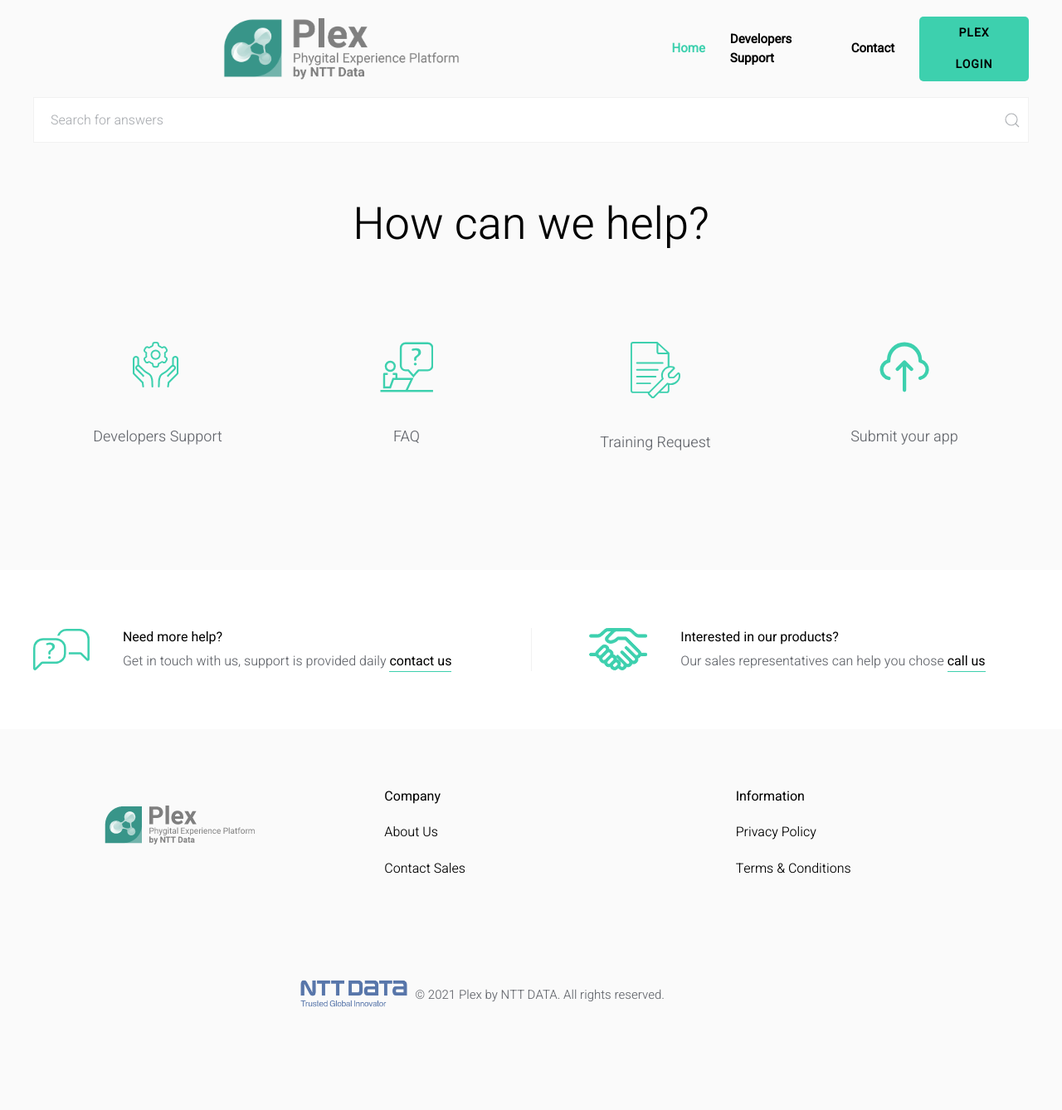
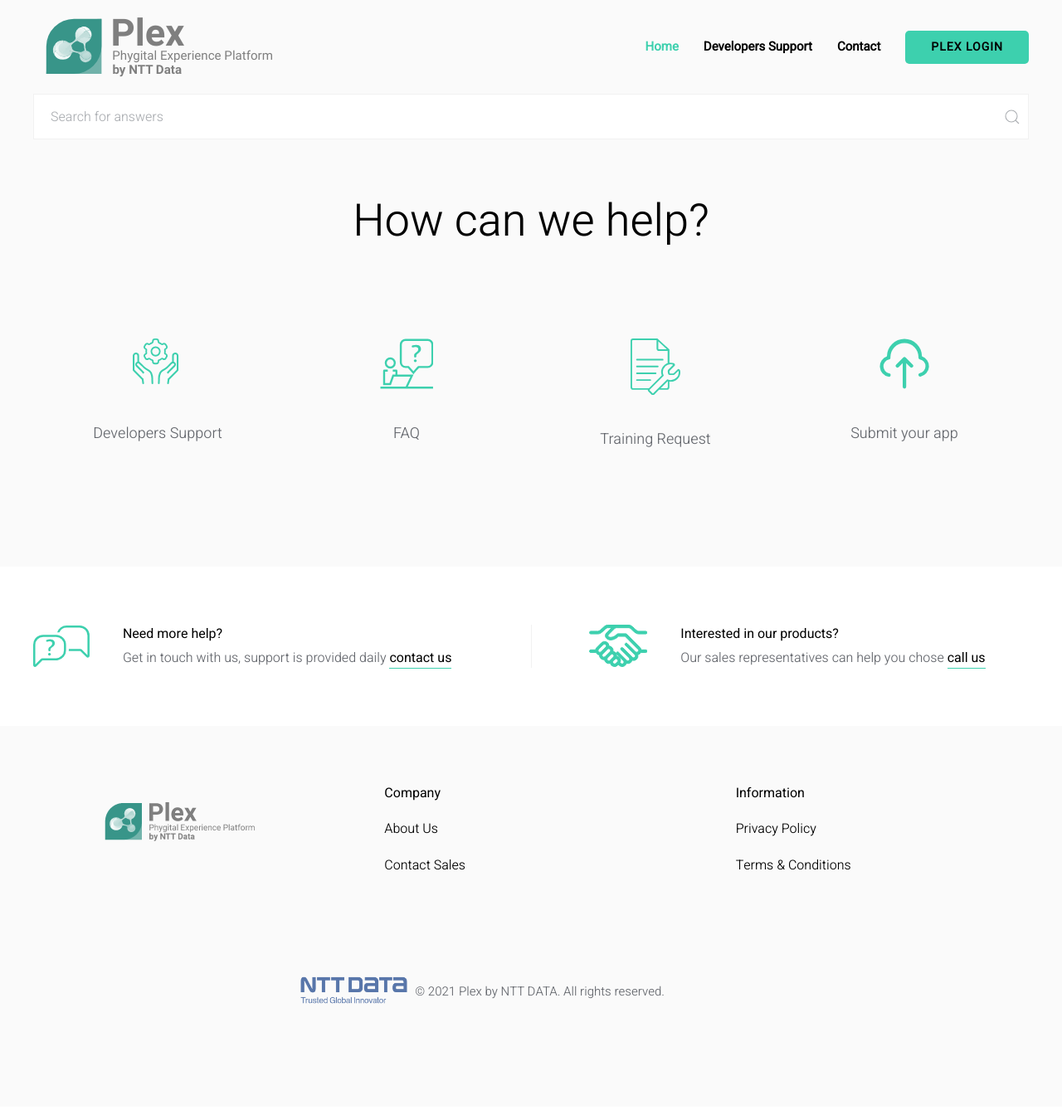
Before and after one commit to plexplatform/plexplatform.github.io, a Jekyll site: the page built from index.md, in a window 1280 px wide. Shown: the whole page at 83% size. Built offline with Jekyll 4.4.1, drawn with Linux system fonts in a browser that asks for light colours.

Commit message:
from png to svg logo;

```diff
--- a/_config.yml
+++ b/_config.yml
@@ -19,7 +19,7 @@
 url:                "https://plexplatform.github.io/"
 #url: "localhost:4000"
 # Site logo # e.g. logo.png, upload logo image file to /uploads/ folder
-logo: logo.png
+logo: logo.svg
 footerlogo: nttdata.png
 logosmall: logosmall.png
 
--- a/_includes/navbar.html
+++ b/_includes/navbar.html
@@ -2,7 +2,7 @@
     <div class="uk-container">
         <div data-uk-navbar>
             <div class="uk-navbar-left">
-                <a class="uk-navbar-item uk-logo" href="{{ "/" | relative_url }}">{% if site.logo %}<img style="width: 42%;" src="{{ site.uploads | absolute_url }}{{ site.logo }}" alt="{{ site.title | escape }}">{% else %}{{ site.title | escape }}{% endif %}</a>
+                <a class="uk-navbar-item uk-logo" href="{{ "/" | relative_url }}">{% if site.logo %}<img style="width: 100%;" src="{{ site.uploads | absolute_url }}{{ site.logo }}" alt="{{ site.title | escape }}">{% else %}{{ site.title | escape }}{% endif %}</a>
 
                 <ul class="uk-navbar-nav uk-visible@m">
                     {% for link in site.data.navigation_header.left %}
```
